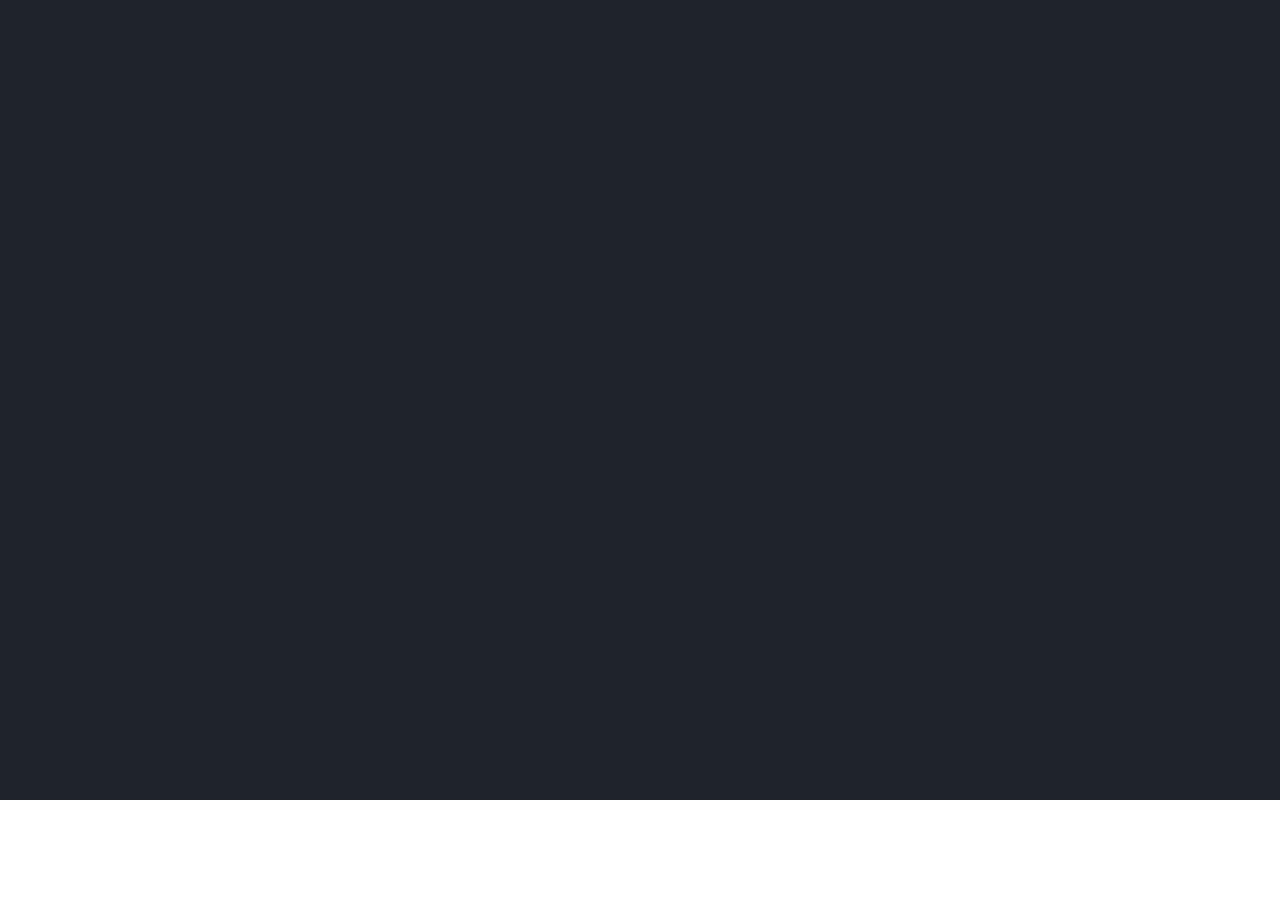
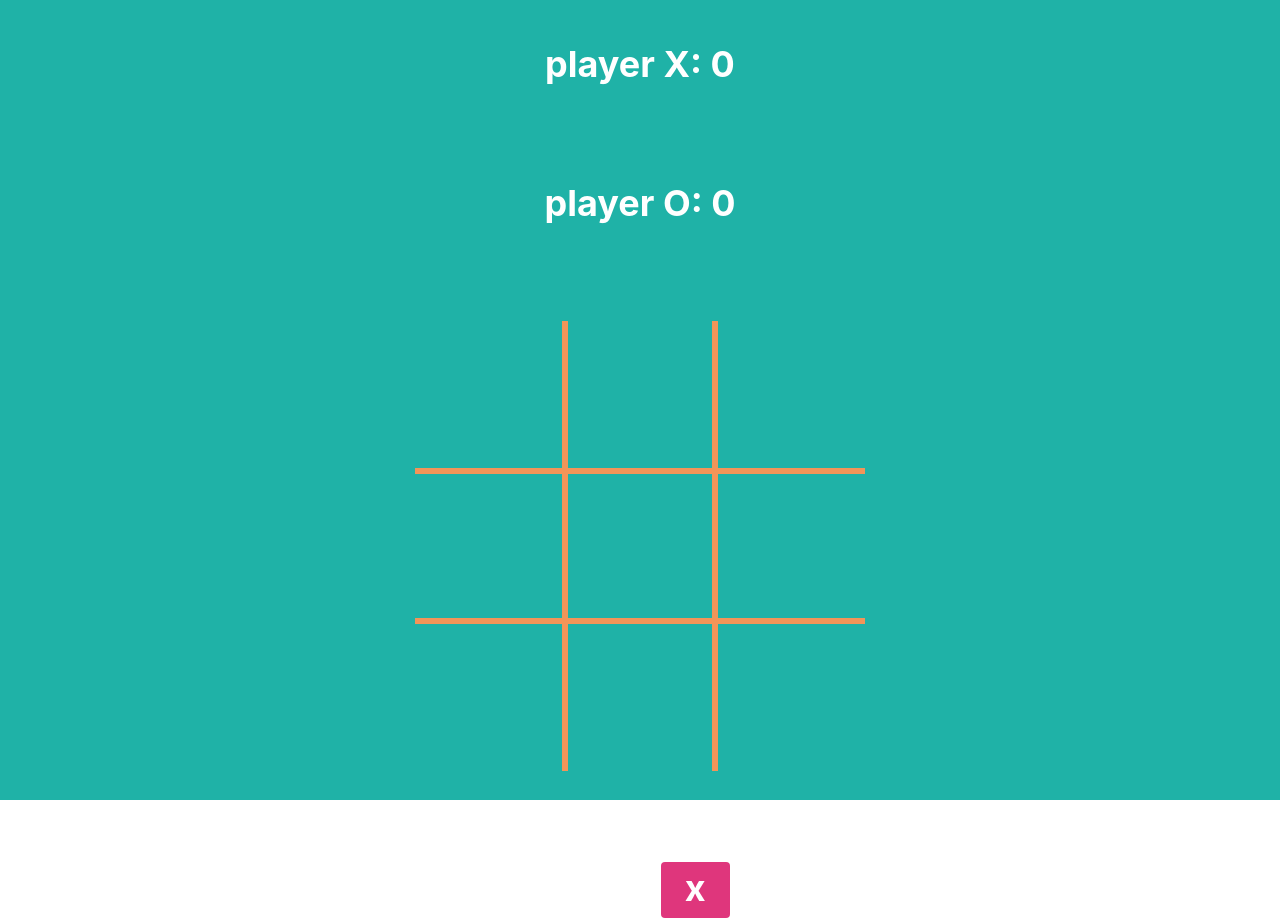
Before and after one commit to Luvwen/Tic-tac-toe, a React (Vite) app: page / in a window 1280 px wide. Before the commit the page ends 800 px from the top, so only its background shows below. Built offline with nearby package versions, Linux system fonts and the light colour scheme.

Commit message:
Add all the logic and styles for desktop

```diff
--- a/src/components/Board.jsx
+++ b/src/components/Board.jsx
@@ -1,19 +1,136 @@
 import React, { useState } from 'react';
-import { Box, Grid, Square } from '@chakra-ui/react';
-import { boardSquares } from '../constants/constants';
+import { Box, Grid, Heading, Stack, Text } from '@chakra-ui/react';
+import { TURNS, WINNING_COMBINATIONS } from '../constants/constants';
+import { Square } from './Square';
+import { WinnerModal } from './WinnerModal';
 
 export const Board = () => {
-    const [board, setBoard] = useState(boardSquares);
+    const [board, setBoard] = useState(Array(9).fill(null));
+    const [turn, setTurn] = useState(TURNS.x);
+    const [winner, setWinner] = useState(null);
+    const [amountOfWins, setAmountOfWins] = useState([]);
+
+    const handleResetGame = () => {
+        setBoard(Array(9).fill(null));
+        setTurn(TURNS.x);
+        setWinner(null);
+        setAmountOfWins([]);
+    };
+
+    const handleUpdateBoard = (index) => {
+        if (board[index] !== null || winner === true) return;
+        const newBoard = [...board];
+        newBoard[index] = turn;
+        setBoard(newBoard);
+
+        const newTurn = turn === 'x' ? 'o' : 'x';
+        setTurn(newTurn);
+
+        const newWinner = handleWinner(newBoard);
+        const draw = newBoard.every((square) => square !== null);
+        if (newWinner) {
+            // Winner
+            setWinner(true);
+        } else if (draw && !newWinner) {
+            // Draw
+            setWinner(false);
+        }
+    };
+
+    const handleWinner = (newBoard) => {
+        for (const combination of WINNING_COMBINATIONS) {
+            const [a, b, c] = combination;
+            if (
+                newBoard[a] &&
+                newBoard[a] === newBoard[b] &&
+                newBoard[a] === newBoard[c]
+            ) {
+                return newBoard[a];
+            }
+        }
+        return null;
+    };
+
+    const handleNewGame = (winner, turn) => {
+        if (winner) {
+            const getWinner = turn === 'x' ? 'o' : 'x';
+            const newAmountOfWins = [...amountOfWins];
+            if (getWinner === 'x') {
+                newAmountOfWins.push('x');
+                setAmountOfWins([...newAmountOfWins]);
+            } else {
+                newAmountOfWins.push('o');
+                setAmountOfWins(newAmountOfWins);
+            }
+            setBoard(Array(9).fill(null));
+            setTurn(TURNS.x);
+            setWinner(null);
+        }
+        setBoard(Array(9).fill(null));
+        setTurn(TURNS.x);
+        setWinner(null);
+    };
+    const totalOfWinsFromX = amountOfWins.filter((x) => x === 'x').length;
+
+    const totalOfWinsFromO = amountOfWins.filter((o) => o === 'o').length;
     return (
-        <Box bg="#20232A" height="100vh" width="100vw">
-            <Grid
-                gridColumn="repeat(3, 1fr)"
-                height="50vh"
-                placeItems="center"
-                width="50vw"
+        <Box
+            bg={winner !== null ? '#304E4F' : '#1FB2A7'}
+            height="100vh"
+            width="100vw"
+        >
+            <Stack
+                alignItems="center"
+                color="white"
+                height="100vh"
+                justifyContent="center"
+                spacing="24"
             >
-                <Square></Square>
-            </Grid>
+                <Heading color="white" fontSize="5xl" fontWeight="bold">
+                    TIC TAC TOE
+                </Heading>
+                <Heading>player X: {totalOfWinsFromX}</Heading>
+                <Heading>player O: {totalOfWinsFromO}</Heading>
+                <Grid gridTemplateColumns="repeat(3, 1fr)">
+                    {board.map((squareValue, index) => {
+                        return (
+                            <Square
+                                handleUpdateBoard={handleUpdateBoard}
+                                index={index}
+                                key={index}
+                            >
+                                {squareValue}
+                            </Square>
+                        );
+                    })}
+                </Grid>
+                <Heading>
+                    Turn :{' '}
+                    <Text
+                        as="span"
+                        bg={turn === 'x' ? '#DF367C' : '#0EA5E9'}
+                        borderRadius="4px"
+                        p="4px 24px 8px"
+                    >
+                        {turn}
+                    </Text>
+                </Heading>
+                {/* <Button
+                    _hover={{ background: '#DF367C' }}
+                    bg="#0EA5E9"
+                    height="50px"
+                    onClick={() => handleResetGame()}
+                    width="150px"
+                >
+                    Reset
+                </Button> */}
+                <WinnerModal
+                    handleNewGame={handleNewGame}
+                    handleResetGame={handleResetGame}
+                    turn={turn}
+                    winner={winner}
+                />
+            </Stack>
         </Box>
     );
 };
--- a/src/components/Square.jsx
+++ b/src/components/Square.jsx
@@ -1,6 +1,33 @@
 import { Box } from '@chakra-ui/react';
 import React from 'react';
 
-export const Square = ({ children }) => {
-    return <Box>{children}</Box>;
+export const Square = ({ children, index, handleUpdateBoard }) => {
+    const styles = [
+        '0 3px 3px 0',
+        '0 3px 3px 3px',
+        '0 0 3px 3px',
+        '3px 3px 3px 0',
+        '3px 3px 3px 3px',
+        '3px 0 3px 3px',
+        '3px 3px 0 0',
+        '3px 3px 0 3px',
+        '3px 0 0 3px',
+    ];
+    return (
+        <Box
+            alignItems="center"
+            border="solid #F29559"
+            borderWidth={styles[index]}
+            cursor="pointer"
+            display="flex"
+            fontSize="6xl"
+            height="150px"
+            justifyContent="center"
+            key={index}
+            onClick={() => handleUpdateBoard(index)}
+            width="150px"
+        >
+            {children}
+        </Box>
+    );
 };
--- /dev/null
+++ b/src/components/WinnerModal.jsx
@@ -0,0 +1,73 @@
+import { Box, Button, Heading, HStack, Text } from '@chakra-ui/react';
+import React from 'react';
+
+export const WinnerModal = ({
+    winner,
+    turn,
+    handleNewGame,
+    handleResetGame,
+}) => {
+    if (winner === null) return;
+    return (
+        <>
+            <Box
+                alignItems="center"
+                bg="#0D9488"
+                borderRadius="24px"
+                display="flex"
+                height="20vh"
+                justifyContent="center"
+                position="absolute"
+                top="25%"
+                width="30vw"
+                zIndex="15"
+            >
+                {/* eslint-disable-next-line */}
+                {!winner ? (
+                    <Heading>Draw!</Heading>
+                ) : (
+                    <Heading>
+                        Player{' '}
+                        <Text
+                            as="span"
+                            color={turn === 'x' ? '#DF367C' : '#0EA5E9'}
+                        >
+                            {turn === 'o' ? 'X' : 'O'}
+                        </Text>{' '}
+                        wins!
+                    </Heading>
+                )}
+            </Box>
+            <HStack position="absolute" spacing="10" top="50%" zIndex="15">
+                <Button
+                    _hover={{
+                        bg: '#DF367C',
+                    }}
+                    bg="#0EA5E9"
+                    fontSize="2xl"
+                    fontWeight="bold"
+                    onClick={() => handleNewGame(winner, turn)}
+                    p="6px 24px"
+                    size="lg"
+                    variant="ghost"
+                >
+                    New game
+                </Button>
+                <Button
+                    _hover={{
+                        bg: '#DF367C',
+                    }}
+                    bg="#0EA5E9"
+                    fontSize="2xl"
+                    fontWeight="bold"
+                    onClick={() => handleResetGame()}
+                    p="6px 24px"
+                    size="lg"
+                    variant="ghost"
+                >
+                    Reset game
+                </Button>
+            </HStack>
+        </>
+    );
+};
--- a/src/constants/constants.js
+++ b/src/constants/constants.js
@@ -1 +1,12 @@
-export const boardSquares = Array(9).fill(null);
+export const TURNS = { x: 'x', o: 'o' };
+
+export const WINNING_COMBINATIONS = [
+    [0, 1, 2],
+    [3, 4, 5],
+    [6, 7, 8],
+    [0, 3, 6],
+    [1, 4, 7],
+    [2, 5, 8],
+    [0, 4, 8],
+    [6, 4, 2],
+];
```
